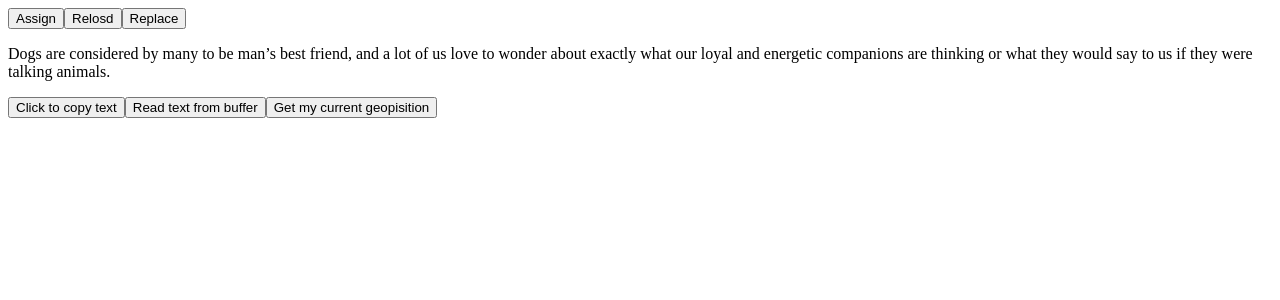
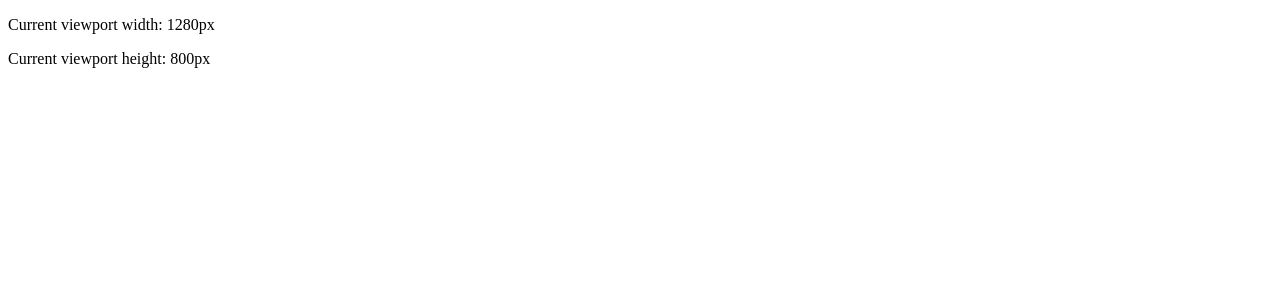
Before and after one commit to NataliiaYakovenko/react-rom-app, a React (Create React App) app: page / in a window 1280 px wide. Shown: the top 300 px of the page. Built offline with nearby package versions, Linux system fonts and the light colour scheme.

Commit message:
Add WindowResizer width, height viewport

```diff
--- a/src/App.js
+++ b/src/App.js
@@ -1,84 +1,10 @@
 import React from "react";
-import { ToastContainer, toast } from "react-toastify";
+import WindowResizer from "./components/WindowResizer/WindowResizer";
+
 
 function App() {
   return (
-    <>
-      <ToastContainer
-        position="top-center"
-        autoClose={5000}
-        hideProgressBar={false}
-        newestOnTop={false}
-        closeOnClick={false}
-        rtl={false}
-        pauseOnFocusLoss
-        draggable
-        pauseOnHover
-        theme="colored"
-      />
-
-      <button
-        onClick={() => {
-          window.location.assign("https://unsplash.com/s/photos/dogs");
-        }}
-      >
-        {" "}
-        Assign
-      </button>
-
-      <button
-        onClick={() => {
-          window.location.reload();
-        }}
-      >
-        {" "}
-        Relosd
-      </button>
-      <button
-        onClick={() => {
-          window.location.replace("https://pixabay.com/images/search/cat/");
-        }}
-      >
-        {" "}
-        Replace
-      </button>
-
-      <p>
-        Dogs are considered by many to be man’s best friend, and a lot of us
-        love to wonder about exactly what our loyal and energetic companions are
-        thinking or what they would say to us if they were talking animals.
-      </p>
-      <button
-        onClick={() => {
-          window.navigator.clipboard.writeText(
-            "Dogs are considered by many to be man’s best friend, and a lot of us love to wonder about exactly what our loyal and energetic companions are thinking or what they would say to us if they were talking animals."
-          );
-          toast.success("🦄 Wow so easy!");
-        }}
-      >
-        Click to copy text
-      </button>
-
-      <button
-        onClick={() => {
-          window.navigator.clipboard.readText().then((text) => {
-            console.log(text);
-          });
-        }}
-      >
-        Read text from buffer
-      </button>
-
-      <button
-        onClick={() => {
-          window.navigator.geolocation.getCurrentPosition((myPosition) => {
-            console.log(myPosition);
-          });
-        }}
-      >
-        Get my current geopisition
-      </button>
-    </>
+   <WindowResizer/>
   );
 }
 
--- /dev/null
+++ b/src/components/WindowResizer/WindowResizer.js
@@ -0,0 +1,46 @@
+/*
+Напиати компоненту WindowResizer
+Яка виводить розмір вьюпорта на поточний момент
+*/
+import React, { Component } from "react";
+
+class WindowResizer extends Component {
+  constructor(props) {
+    super(props);
+
+    this.state = {
+      width: 0,
+      height: 0,
+    };
+  }
+
+  componentDidMount(){
+    window.addEventListener('resize', this.eventHandler)
+    this.eventHandler();
+  }
+
+  componentWillUnmount(){
+    window.removeEventListener('resize', this.eventHandler)
+  }
+
+  eventHandler=()=>{
+    this.setState({
+        width: window.innerWidth,
+        height: window.innerHeight
+    })
+  }
+
+
+
+  render() {
+  const {width,height} = this.state
+
+    return <div>
+           <p>Current viewport width: {width}px</p>
+           <p>Current viewport height: {height}px</p>
+
+    </div>;
+  }
+}
+
+export default WindowResizer;
```
